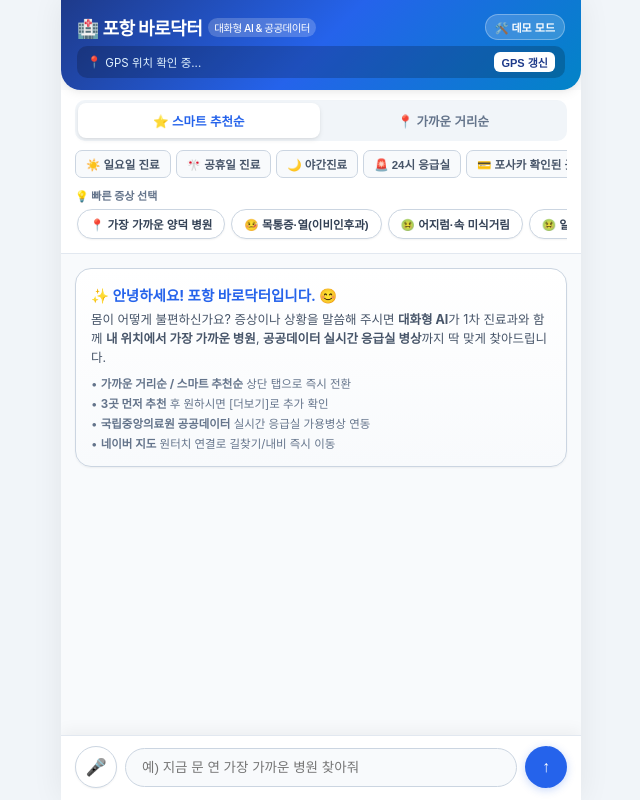
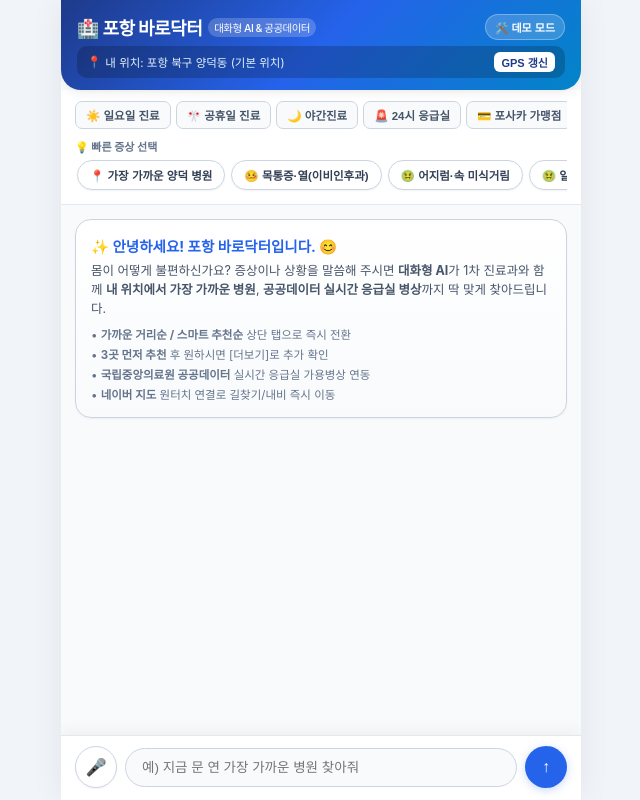
Before and after one commit to wnstjd343442/pohang-barodoctor, a Flask app: page / in a window 1280 px wide. Shown: the whole page, without its empty margins (319-959 px from the left). Run offline with Flask 3, Linux system fonts and the light colour scheme; some web fonts are replaced.

Commit message:
feat: standardize nearest distance sort and enhance friendly AI traffic fallback handling

```diff
--- a/app.py
+++ b/app.py
@@ -522,7 +522,7 @@ def rank_and_filter_hospitals(hospitals, analysis, user_lat=None, user_lng=None,
             "kakao_map_url": kakao_map_url
         })
 
-    if sort_by == "distance" and user_lat is not None:
+    if user_lat is not None:
         scored_list.sort(key=lambda x: (x.get("distance_km") is None, x.get("distance_km") or 999))
     else:
         scored_list.sort(key=lambda x: x["match_score"], reverse=True)
@@ -543,7 +543,7 @@ def generate_gemini_conversational_reply(user_message, analysis, top_hospitals):
             res = client.models.generate_content(model="gemini-3.6-flash", contents=prompt)
             return (res.text or "").strip(), None
         except Exception as e:
-            return "안녕하세요! 포항 바로닥터입니다. 😊 어디가 아프시거나 불편하신가요? 증상이나 원하시는 진료과를 말씀해 주시면 포항에서 가장 적합한 병원을 찾아드릴게요!", None
+            return "현재 AI 실시간 상담 트래픽이 많아 일시적으로 지연되고 있습니다. 잠시 후 다시 시도해 주세요. 😊\n\n(어디가 아프신지 증상이나 원하시는 진료과를 말씀해 주시면 가장 가까운 병원을 즉시 찾아드립니다!)", None
 
     hospital_summary = []
     for h in top_hospitals[:4]:
@@ -618,10 +618,7 @@ def api_chat():
     message = (payload.get("message") or "").strip()
     user_lat = payload.get("lat")
     user_lng = payload.get("lng")
-    sort_by = payload.get("sort_by", "recommend")
-
-    if any(kw in message for kw in ["가까운", "거리순", "가장 가까운", "가까이", "근처"]):
-        sort_by = "distance"
+    sort_by = payload.get("sort_by", "distance")
 
     if not message:
         return jsonify({"error": "증상이나 상황을 입력해주세요. (예: 일요일 5시에 장염 걸렸어)"}), 400
@@ -639,17 +636,17 @@ def api_chat():
     if not ai_reply:
         primary_str = ", ".join(analysis["primary_depts"]) if analysis.get("primary_depts") else "일반 진료"
         alt_str = ", ".join(analysis.get("alt_depts", []))
-        loc_guide = f" (📍 내 위치 기준 {('거리순' if sort_by == 'distance' else '스마트 추천순')} 정렬)" if user_lat else ""
+        loc_guide = " (📍 내 위치 기준 가까운 거리순 정렬)" if user_lat else ""
 
         reply_lines = [
-            "죄송합니다! 🙇‍♂️ 현재 AI 상담 트래픽이 일시적으로 많아 대화형 답변 생성이 지연되었습니다.",
-            "대신 말씀해 주신 증상에 맞춰 **실시간 공공데이터로 검증된 진료 가능 병원 목록을 먼저 바로 안내해 드릴게요!** 😊",
+            "현재 AI 실시간 상담 트래픽이 많아 대화 생성이 지연되고 있습니다. 🙇‍♂️",
+            "대신 입력해 주신 증상에 맞춰 **내 위치에서 가장 가까운 진료 가능 병원 목록을 먼저 바로 안내해 드릴게요!** 📍",
             "",
             f"🔍 **증상 분류**: [{analysis.get('category_title', '의료 안내')}]",
             f"👉 **추천 진료과**: 1순위 `{primary_str}`" + (f" (대안: `{alt_str}`)" if alt_str else ""),
             f"📅 **진료 기준**: {analysis.get('target_date_str', '오늘')}{loc_guide}",
             "",
-            analysis.get("advice", "아래 추천 병원 카드를 확인하시고 바로 내비 길찾기나 전화 문의를 이용해 보세요.")
+            analysis.get("advice", "아래 추천 병원 카드를 확인하시고 바로 카카오맵/네이버 지도 길찾기나 전화 문의를 이용해 보세요.")
         ]
         ai_reply = "\n".join(reply_lines)
 
--- a/templates/index.html
+++ b/templates/index.html
@@ -928,18 +928,13 @@
 
   <!-- Controls & Quick Symptom Chips -->
   <div class="controls-bar">
-    <div class="segmented-sort-bar">
-      <button class="sort-tab active" id="sortRecommendBtn" data-sort="recommend">⭐ 스마트 추천순</button>
-      <button class="sort-tab" id="sortDistanceBtn" data-sort="distance">📍 가까운 거리순</button>
-    </div>
-
     <!-- Quick Filter Toggles -->
     <div class="filter-toggles-wrap">
       <button class="filter-toggle-btn" id="filterSundayBtn" data-filter="sunday">☀️ 일요일 진료</button>
       <button class="filter-toggle-btn" id="filterHolidayBtn" data-filter="holiday">🎌 공휴일 진료</button>
       <button class="filter-toggle-btn" id="filterNightBtn" data-filter="night">🌙 야간진료</button>
       <button class="filter-toggle-btn" id="filterErBtn" data-filter="er">🚨 24시 응급실</button>
-      <button class="filter-toggle-btn" id="filterPosakaBtn" data-filter="posaka">💳 포사카 확인된 곳</button>
+      <button class="filter-toggle-btn" id="filterPosakaBtn" data-filter="posaka">💳 포사카 가맹점</button>
     </div>
 
     <div class="quick-chips-section">
@@ -1087,38 +1082,7 @@
   refreshGpsBtn.addEventListener('click', requestUserLocation);
   requestUserLocation();
 
-  const sortRecommendBtn = document.getElementById('sortRecommendBtn');
-  const sortDistanceBtn = document.getElementById('sortDistanceBtn');
-
-  sortRecommendBtn.addEventListener('click', () => {
-    currentSortBy = 'recommend';
-    sortRecommendBtn.classList.add('active');
-    sortDistanceBtn.classList.remove('active');
-    showToast('⭐ 스마트 추천순으로 정렬합니다.');
-
-    if (lastResultData && lastResultData.hospitals && lastResultData.hospitals.length > 0) {
-      lastResultData.hospitals.sort((a, b) => (b.match_score || 0) - (a.match_score || 0));
-      updateCurrentCardsDisplay(lastResultData);
-    }
-  });
-
-  sortDistanceBtn.addEventListener('click', () => {
-    currentSortBy = 'distance';
-    sortDistanceBtn.classList.add('active');
-    sortRecommendBtn.classList.remove('active');
-    showToast('📍 가장 가까운 거리순으로 정렬합니다.');
-
-    if (lastResultData && lastResultData.hospitals && lastResultData.hospitals.length > 0) {
-      lastResultData.hospitals.sort((a, b) => {
-        const da = a.distance_km === null ? 999 : a.distance_km;
-        const db = b.distance_km === null ? 999 : b.distance_km;
-        return da - db;
-      });
-      updateCurrentCardsDisplay(lastResultData);
-    } else {
-      handleSend('지금 문 연 가장 가까운 병원');
-    }
-  });
+  let currentSortBy = 'distance';
 
   const activeFilters = {
     posaka: false,
```
Also changed, not shown: README.md.
